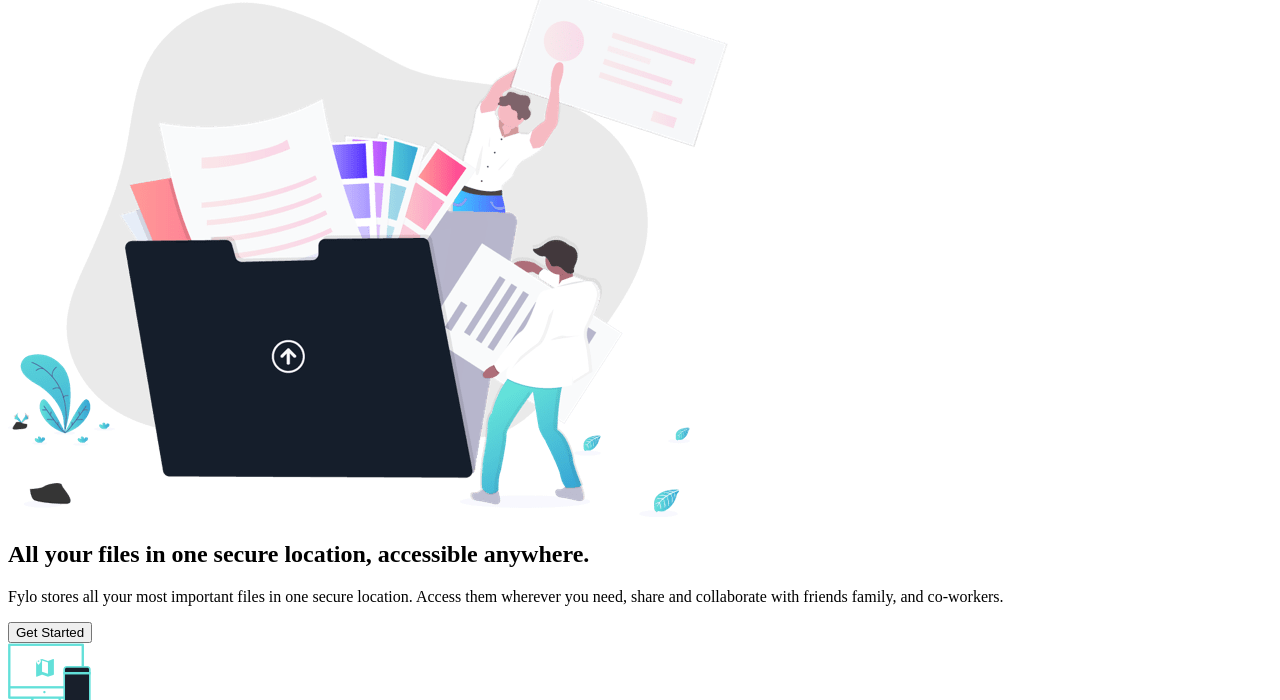
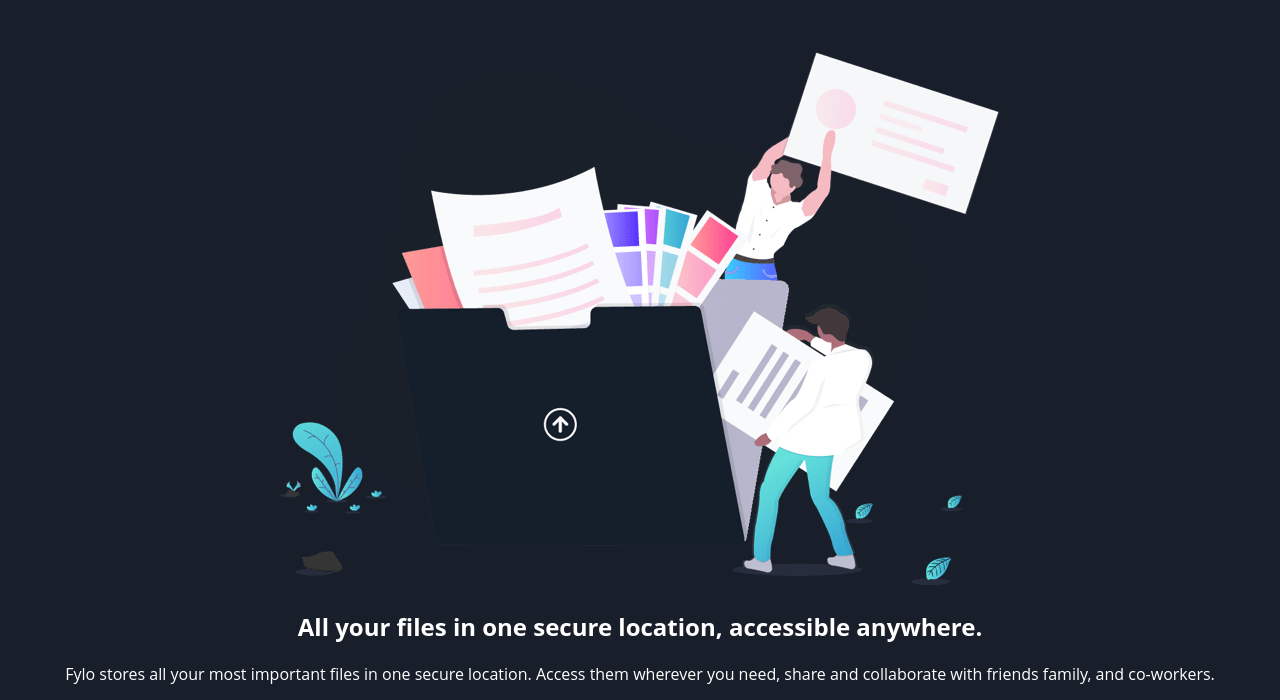
Before and after one commit to fatibreezy/fatibreezy5.github.io, a plain HTML site: page index.html in a window 1280 px wide. Shown: the part 167-867 px from the top of the page. Drawn offline with Linux system fonts and the light colour scheme; a script that the page names is missing.

Commit message:
Update index.html

```diff
--- a/index.html
+++ b/index.html
@@ -5,7 +5,7 @@
     <meta http-equiv='X-UA-Compatible' content='IE=edge'>
     <title>Capstone Project</title>
     <meta name='viewport' content='width=device-width, initial-scale=1'>
-    <link rel='stylesheet' type='text/css' media='screen' href='..//design.css/'>
+    <link rel='stylesheet' type='text/css' media='screen' href='design.css'>
     <script src='main.js'></script>
 
 </head>
```
